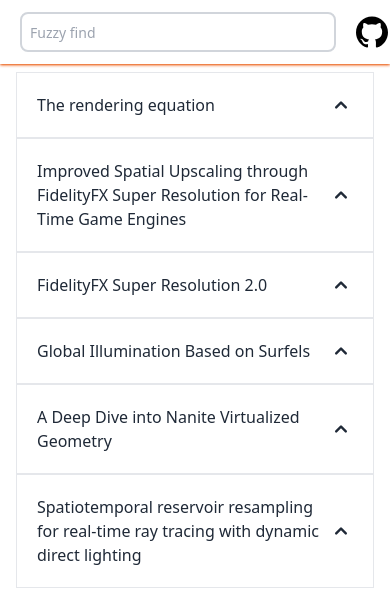
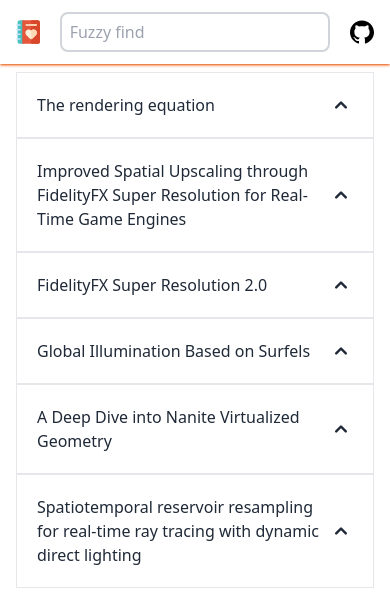
Before and after one commit to jeremyong/paperbug, a website: page index.html in a window 390 px wide. Drawn offline with nearby package versions, Linux system fonts and the light colour scheme.

Commit message:
Improve mobile styling

```diff
--- a/index.html
+++ b/index.html
@@ -60,9 +60,10 @@
 
 <body class="w-screen">
     <nav class="w-full flex items-center sticky top-0 z-30 h-16 py-4 lg:px-12 shadow shadow-orange-600 bg-white">
-        <div class="lg:flex items-center flex-shrink-0 text-gray-700 mr-16 hidden">
+        <a href="https://github.com/jeremyong/paperbug.git" class="ml-4"><img src="assets/diary-svgrepo-com.svg"
+                class="w-8 h-8 my-auto hover:scale-105" /></a>
+        <div class="lg:flex items-center flex-shrink-0 text-gray-700 ml-2 mr-16 hidden">
             <a href="/" class="flex items-center text-center">
-                <img src="assets/diary-svgrepo-com.svg" class="w-8 h-8 mr-2 my-auto" />
                 <p class="font-bold text-xl tracking-tight my-auto">
                     Paper Bug
                 </p>
@@ -71,12 +72,12 @@
         <div class="menu w-full flex-grow flex items-center justify-around px-3 mx-2">
             <div class="text-gray-600 block w-full">
                 <input name="search" aria-label="search" autocomplete="off" spellcheck="false"
-                    class="border-2 border-gray-300 bg-white h-10 rounded-lg text-sm px-2 focus:outline-none w-full"
+                    class="border-2 border-gray-300 bg-white h-10 rounded-lg px-2 focus:outline-none w-full text-base"
                     type="search" placeholder="Fuzzy find" autofocus oninput="fuse_search(this)">
             </div>
         </div>
-        <a href="https://github.com/jeremyong/paperbug.git"><img src="assets/github.svg"
-                class="w-8 h-8 mr-2 my-auto hover:scale-105" /></a>
+        <a href="https://github.com/jeremyong/paperbug.git" class="mr-4"><img src="assets/github.svg"
+                class="w-8 h-8 my-auto hover:scale-105" /></a>
     </nav>
     <div id="results" class="mt-2"></div>
     <div id="entries" class="mt-2"></div>
```
Also changed, not shown: dist/output.css.
